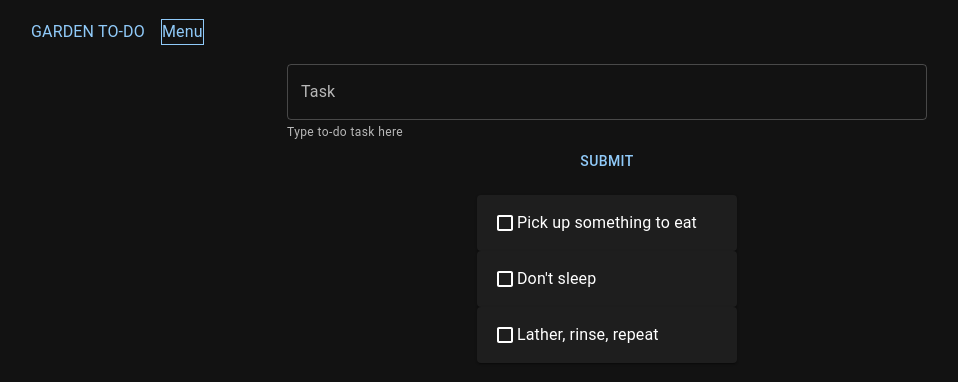
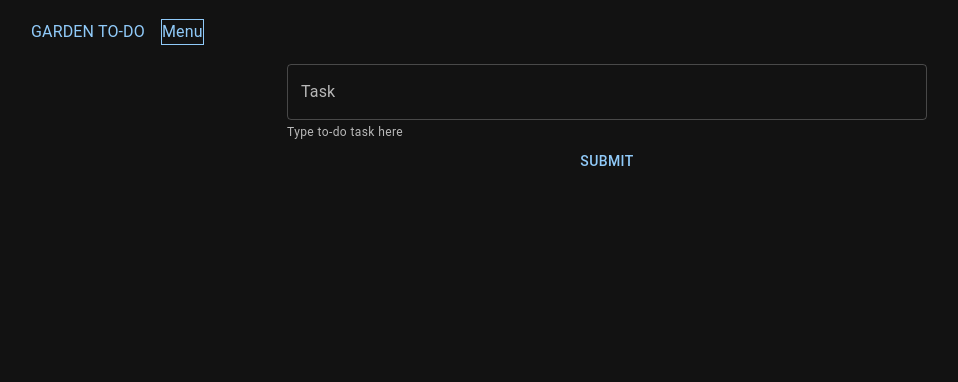
Before and after one commit to matt-s-lee/todo-experiment-1, a React (Create React App) app: page / in a window 1280 px wide. Shown: the top 382 px of the page, without its empty margins (33-991 px from the left). Built offline with nearby package versions, Linux system fonts and the light colour scheme.

Commit message:
Create TaskContext and state for tasks

```diff
--- a/src/App.js
+++ b/src/App.js
@@ -1,3 +1,5 @@
+import { useEffect } from "react";
+
 import styled from "styled-components";
 import { ThemeProvider, createTheme } from "@mui/material/styles";
 import CssBaseline from "@mui/material/CssBaseline";
@@ -6,6 +8,7 @@ import Header from "./components/Header";
 import Form from "./components/Form";
 import List from "./components/List";
 import { Box } from "@mui/system";
+import { TaskProvider } from "./context/TaskContext";
 
 const darkTheme = createTheme({
   palette: {
@@ -14,7 +17,10 @@ const darkTheme = createTheme({
 });
 
 export default function App() {
+  useEffect(() => {}, []);
+
   return (
+    <TaskProvider>
       <ThemeProvider theme={darkTheme}>
         <CssBaseline />
         <Header />
@@ -23,6 +29,7 @@ export default function App() {
           <List />
         </Wrapper>
       </ThemeProvider>
+    </TaskProvider>
   );
 }
 
--- a/src/components/Form.jsx
+++ b/src/components/Form.jsx
@@ -1,8 +1,10 @@
-import { useState } from "react";
+import { useState, useContext } from "react";
+import { TaskContext } from "../context/TaskContext";
 import styled from "styled-components";
 import { Button, FormControl, TextField, FormHelperText } from "@mui/material";
 
 export default function Form() {
+  const { allTasks, setAllTasks } = useContext(TaskContext);
   const [task, setTask] = useState("");
 
   function handleChange(ev) {
@@ -12,7 +14,9 @@ export default function Form() {
 
   function handleSubmit(ev) {
     ev.preventDefault();
+    setAllTasks((allTasks) => [...allTasks, task]);
     setTask("");
+    console.log(allTasks);
   }
 
   return (
--- a/src/components/List.jsx
+++ b/src/components/List.jsx
@@ -1,13 +1,15 @@
+import { useContext } from "react";
 import styled from "styled-components";
 
+import { TaskContext } from "../context/TaskContext";
 import Task from "./Task";
 
-const sampleTasks = ["Pick up something to eat", "Don't sleep", "Lather, rinse, repeat"];
+export default function List() {
+  const { allTasks } = useContext(TaskContext);
 
-export default function List() {
   return (
     <TaskList>
-      {sampleTasks.map((task, index) => {
+      {allTasks.map((task, index) => {
         return <Task id={index} task={task} />;
       })}
     </TaskList>
--- a/src/components/Task.jsx
+++ b/src/components/Task.jsx
@@ -20,9 +20,9 @@ export default function Task({ task }) {
   return (
     <ListItem>
       <TaskCard onMouseEnter={showCloseIcon} onMouseLeave={hideCloseIcon}>
-        <CropSquareIcon />
+        <CropSquareIcon sx={{ mx: 1 }} />
         {task}
-        <CloseIcon visibility={visible} />
+        <CloseIcon visibility={visible} sx={{ mx: 0.5 }} />
       </TaskCard>
     </ListItem>
   );
@@ -37,4 +37,6 @@ const ListItem = styled.li`
 const TaskCard = styled(Card)`
   padding: 1em;
   display: flex;
+  border-radius: 0.4em;
+  margin-bottom: 0.4em;
 `;
--- /dev/null
+++ b/src/context/TaskContext.js
@@ -0,0 +1,11 @@
+import { useState, createContext } from "react";
+
+export const TaskContext = createContext();
+
+export const TaskProvider = ({ children }) => {
+  const [allTasks, setAllTasks] = useState([]);
+
+  return (
+    <TaskContext.Provider value={{ allTasks, setAllTasks }}>{children}</TaskContext.Provider>
+  );
+};
```
Lines whose indentation alone changed are shown as unchanged.
